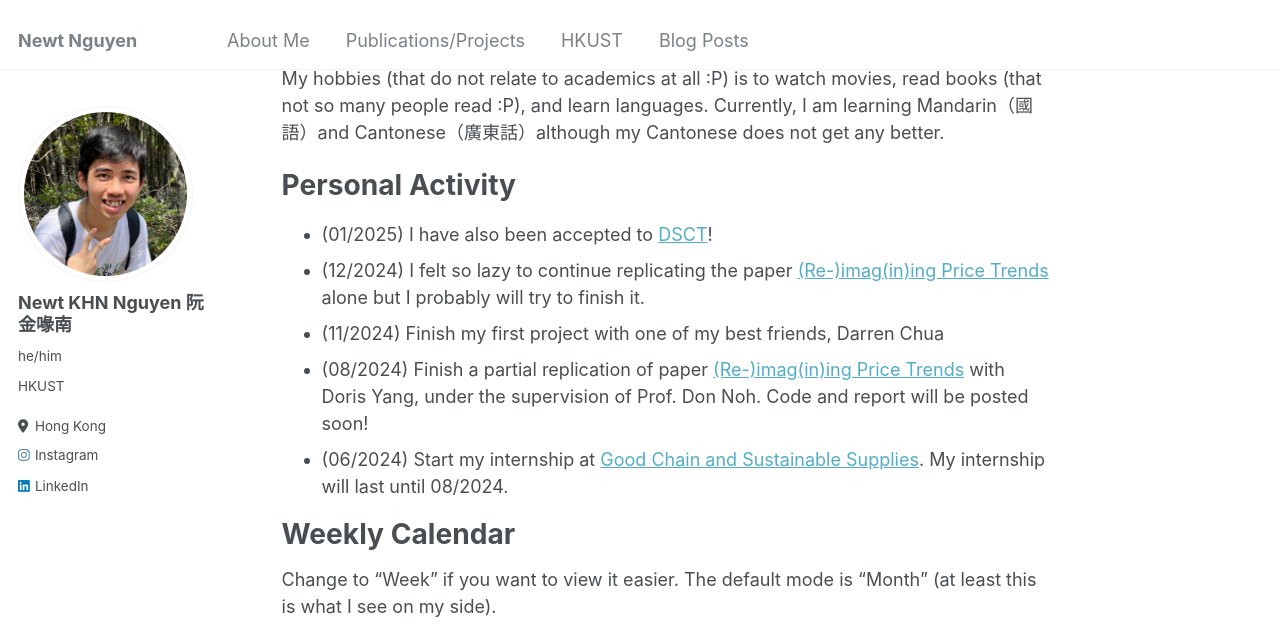
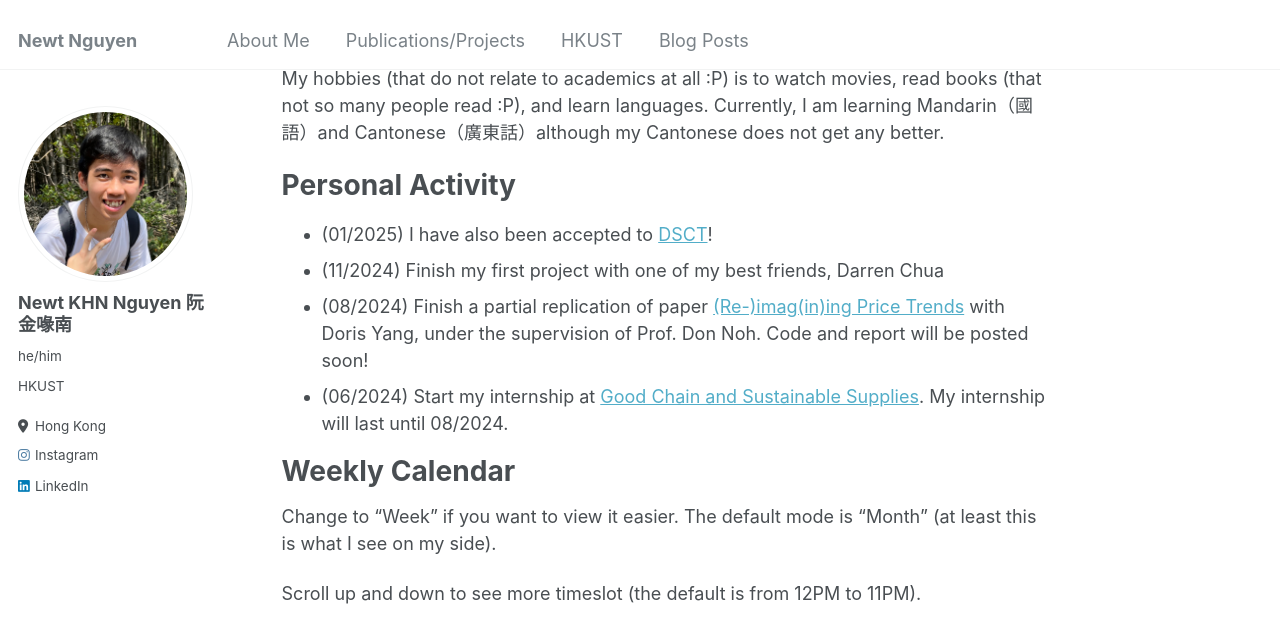
Before and after one commit to newtdes/newtdes.github.io, a Jekyll site: the page built from _pages/about.md, in a window 1280 px wide and 900 px high, scrolled down 576 px, cut to the strip 0-626 px from the top of the window. Built offline with Jekyll 4.4.1, drawn with Linux system fonts in a browser that asks for light colours.

Commit message:
Change personal activity

```diff
--- a/_pages/about.md
+++ b/_pages/about.md
@@ -22,7 +22,6 @@ My hobbies (that do not relate to academics at all :P) is to watch movies, read
 Personal Activity
 ======
 * (01/2025) I have also been accepted to [DSCT](https://dsct.hkust.edu.hk/)!
-* (12/2024) I felt so lazy to continue replicating the paper [(Re-)imag(in)ing Price Trends](https://economics.yale.edu/research/re-imagining-price-trends) alone but I probably will try to finish it.
 * (11/2024) Finish my first project with one of my best friends, Darren Chua
 * (08/2024) Finish a partial replication of paper [(Re-)imag(in)ing Price Trends](https://economics.yale.edu/research/re-imagining-price-trends) with Doris Yang, under the supervision of Prof. Don Noh. Code and report will be posted soon!
 * (06/2024) Start my internship at [Good Chain and Sustainable Supplies](https://www.good-chain.com/). My internship will last until 08/2024.
```
